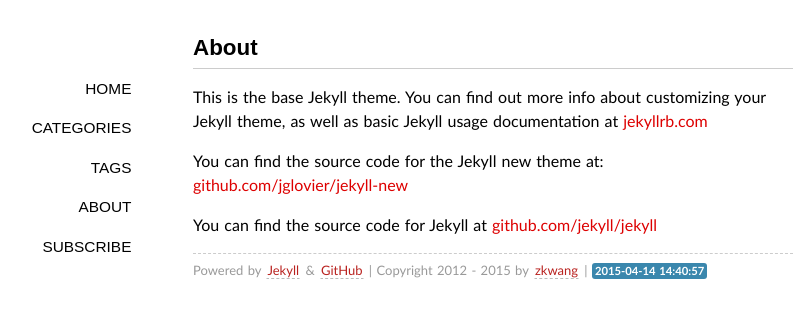
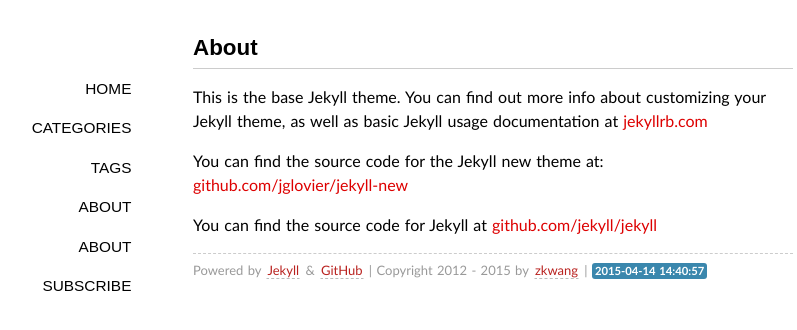
Before and after one commit to zkwang2014/zkwang2014.github.com, a Jekyll site: the page built from about/about.md, in a window 1280 px wide. Shown: the top 330 px of the page, without its empty margins (147-944 px from the left). Built offline with Jekyll 4.4.1, drawn with Linux system fonts in a browser that asks for light colours; nearby versions of some CDN libraries; some web fonts are replaced; library files that are not in the unit come from our copies; Markdown is read by kramdown in place of the engine named in the settings; comment, search, counter and statistics services are not loaded.

Commit message:
Update default.html

```diff
--- a/_layouts/default.html
+++ b/_layouts/default.html
@@ -47,6 +47,7 @@
                     <span><a title="categories" class="" href="/categories/">Categories</a></span>
                     <span><a title="tags" class="" href="/tags/">Tags</a></span>
                     <span><a title="about" class="" href="/about/">About</a></span>
+                    <span><a title="guestbook" class="" href="/guestbook/">About</a></span>
                     <!-- <span><a title="links" class="" href="/links/">Links</a></span> -->
                     <span><a title="subscribe by RSS" class="" href="/feed/">Subscribe</a></span>
                 </nav>
```
